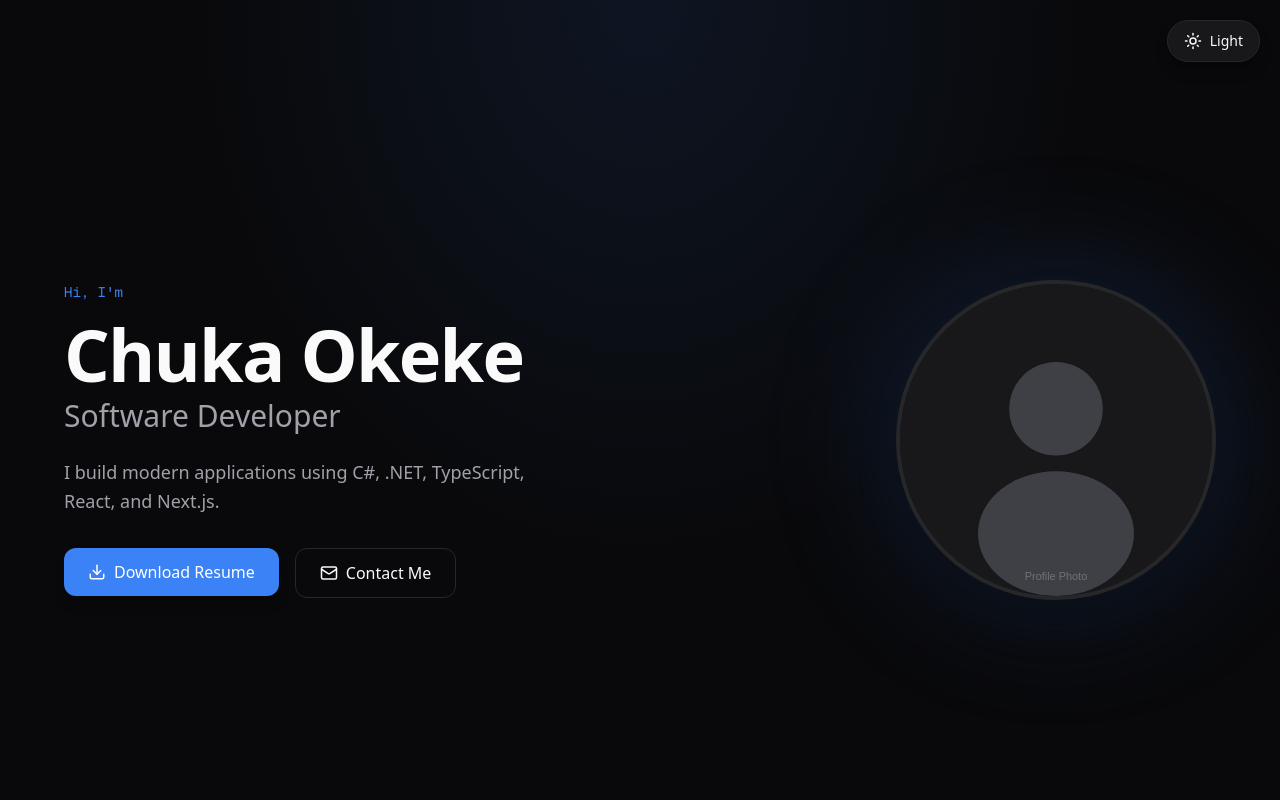
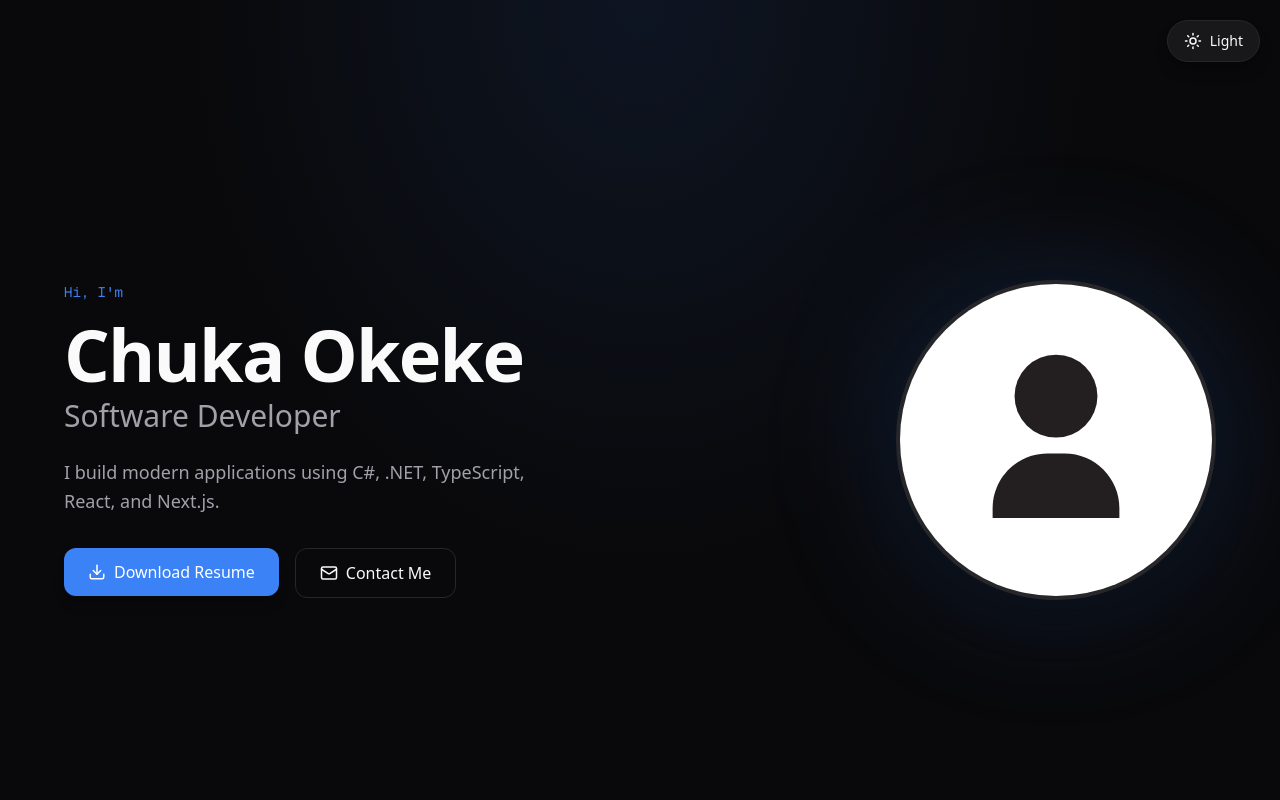
Before and after one commit to okekechuks/Portfolio, a Next.js app: page / in a window 1280 px wide. Shown: the top 800 px of the page. Built offline with nearby package versions, Linux system fonts and the light colour scheme; no server answers.

Commit message:
pfp upload fix

```diff
--- a/src/components/HeroSection.tsx
+++ b/src/components/HeroSection.tsx
@@ -1,6 +1,5 @@
 "use client";
 
-import Image from "next/image";
 import { motion } from "framer-motion";
 import { Download, Mail } from "lucide-react";
 import type { SiteSettings } from "@/types";
@@ -64,12 +63,11 @@
           <div className="relative">
             <div className="absolute inset-0 rounded-full bg-[var(--accent)]/20 blur-3xl" />
             <div className="relative h-64 w-64 sm:h-80 sm:w-80 rounded-full overflow-hidden border-4 border-border shadow-2xl">
-              <Image
+              <img
                 src={settings.profileImage || "/images/profile-placeholder.svg"}
                 alt={settings.name}
-                fill
-                className="object-cover"
-                priority
+                className="h-full w-full object-cover"
+                loading="eager"
               />
             </div>
           </div>
--- a/src/components/ProjectCard.tsx
+++ b/src/components/ProjectCard.tsx
@@ -1,6 +1,5 @@
 "use client";
 
-import Image from "next/image";
 import { motion } from "framer-motion";
 import { ExternalLink, Code2 } from "lucide-react";
 import type { Project } from "@/types";
@@ -17,11 +16,10 @@
     <motion.div initial="rest" whileHover="hover" variants={cardHover}>
       <Card hover className="h-full flex flex-col overflow-hidden p-0">
         <div className="relative h-48 w-full overflow-hidden bg-muted-bg">
-          <Image
+          <img
             src={project.image || "/images/project-placeholder.svg"}
             alt={project.title}
-            fill
-            className="object-cover transition-transform duration-500 group-hover:scale-105"
+            className="h-full w-full object-cover transition-transform duration-500 group-hover:scale-105"
           />
           {project.featured && (
             <span className="absolute top-3 right-3 rounded-lg bg-[var(--accent)] px-2 py-1 text-xs font-semibold text-white">
--- a/src/components/admin/ImageUploadField.tsx
+++ b/src/components/admin/ImageUploadField.tsx
@@ -1,7 +1,6 @@
 "use client";
 
 import { useRef, useState, type ChangeEvent } from "react";
-import Image from "next/image";
 import { Upload, X } from "lucide-react";
 import { Button } from "@/components/ui/Button";
 import { cn } from "@/utils/cn";
@@ -70,12 +69,10 @@
 
       <div className="flex items-center gap-4">
         <div className="relative h-24 w-24 overflow-hidden rounded-2xl border border-zinc-700 bg-zinc-900/70">
-          <Image
+          <img
             src={previewSrc}
             alt={previewAlt}
-            fill
-            className="object-cover"
-            unoptimized={previewSrc.startsWith("data:")}
+            className="h-full w-full object-cover"
           />
         </div>
 
```
Also changed, not shown: public/images/profile-placeholder.svg.
